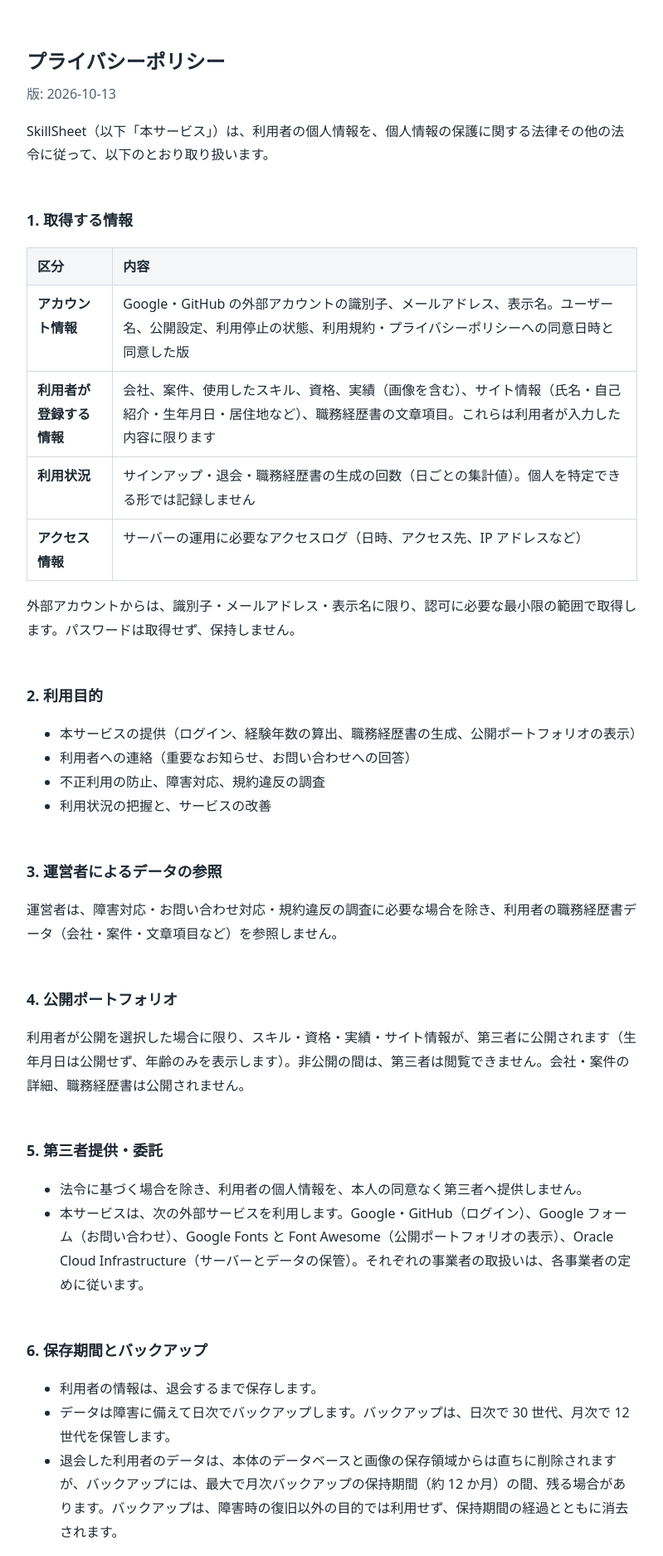
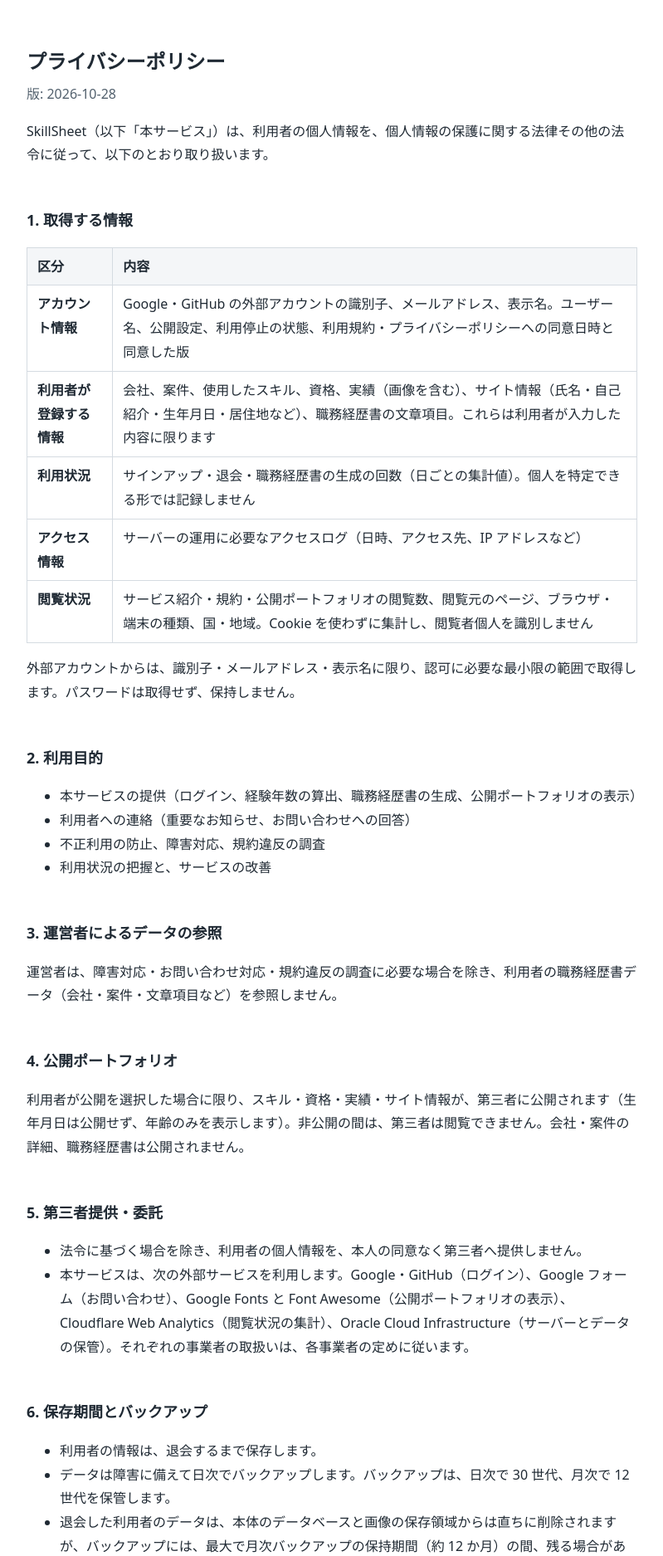
Before and after one commit to Seiya-Nakagawa/Portfolio, a Django app: page /privacy/ in a window 1280 px wide. Shown: the part 80-1955 px from the top of the page at 83% size, without its empty margins (144-943 px from the left). Run offline with Django 5.2, Linux system fonts and the light colour scheme.

Commit message:
feat: 集客の土台（OGP・sitemap・アクセス解析・公開ポートフォリオの導線）を整備する
- サービス紹介・規約・公開ポートフォリオに OGP・Twitter Card・canonical を出力し、共有用の画像を追加
- robots.txt・sitemap.xml を提供（公開ポートフォリオは列挙しない）
- Cloudflare Web Analytics を導入（トークン未設定時は出力しない）
- プライバシーポリシーを改定（2026-10-28 版。閲覧状況の集計を追記）
- 公開ポートフォリオのタイトル・ロゴに運営者の氏名が直書きされていた不具合を修正
- 公開ポートフォリオのフッターに「SkillSheet で作成」の導線を表示

Co-Authored-By: Claude Opus 5.5 <noreply@anthropic.com>
Claude-Session: https://claude.ai/code/session_01DMKMDSQC8KY2ujr6nsh88V

```diff
--- a/k8s/configmap.yaml
+++ b/k8s/configmap.yaml
@@ -17,3 +17,6 @@ data:
   CSRF_TRUSTED_ORIGINS: "https://skillsheet.technohonesty.com"
   # 流量制限の接続元 IP は、共有 Ingress が X-Forwarded-For の末尾に付与した値を用いる。
   TRUSTED_PROXY_COUNT: "1"
+  # Cloudflare Web Analytics の計測用トークン。ページに埋め込まれる公開値のため ConfigMap で管理する。
+  # 空の場合は計測用スクリプトを出力しない。
+  CLOUDFLARE_ANALYTICS_TOKEN: ""
--- a/webapp/config/urls.py
+++ b/webapp/config/urls.py
@@ -14,6 +14,8 @@ from portfolio import auth_views as portfolio_auth_views
 urlpatterns = [
     path("", views.index, name="index"),
     path("healthz", views.healthz, name="healthz"),
+    path("robots.txt", views.robots_txt, name="robots"),
+    path("sitemap.xml", views.sitemap_xml, name="sitemap"),
     # ユーザー別の公開ポートフォリオと読み取り専用 API（認証不要。公開中のユーザーのみ）
     path("u/<str:username>/", views.portfolio, name="portfolio"),
     path("u/<str:username>/api/skills", views.api_skills, name="api-skills"),
--- a/webapp/portfolio/context_processors.py
+++ b/webapp/portfolio/context_processors.py
@@ -5,5 +5,11 @@ def service(request):
     """全テンプレートで使うサービス共通の値。"""
     return {
         "service_name": settings.SERVICE_NAME,
+        "service_description": settings.SERVICE_DESCRIPTION,
         "contact_form_url": settings.CONTACT_FORM_URL,
+        "cloudflare_analytics_token": settings.CLOUDFLARE_ANALYTICS_TOKEN,
+        # OGP・canonical は絶対 URL を要するため、クエリ文字列を除いたページの URL と
+        # オリジンを渡す。
+        "site_origin": f"{request.scheme}://{request.get_host()}",
+        "canonical_url": request.build_absolute_uri(request.path),
     }
--- a/webapp/templates/legal/privacy.html
+++ b/webapp/templates/legal/privacy.html
@@ -1,5 +1,6 @@
 {% extends "service/base.html" %}
 {% block title %}プライバシーポリシー | {% endblock %}
+{% block share_meta %}{% with og_title="プライバシーポリシー | "|add:service_name %}{% include "partials/share_meta.html" with og_description=service_description %}{% endwith %}{% endblock %}
 {% block content %}
 <article class="legal">
   <h1>プライバシーポリシー</h1>
--- /dev/null
+++ b/webapp/templates/legal/privacy/2026-10-28.html
@@ -0,0 +1,56 @@
+<p>{{ service_name }}（以下「本サービス」）は、利用者の個人情報を、個人情報の保護に関する法律その他の法令に従って、以下のとおり取り扱います。</p>
+
+<h2>1. 取得する情報</h2>
+<table>
+  <thead><tr><th>区分</th><th>内容</th></tr></thead>
+  <tbody>
+    <tr><th scope="row">アカウント情報</th><td>Google・GitHub の外部アカウントの識別子、メールアドレス、表示名。ユーザー名、公開設定、利用停止の状態、利用規約・プライバシーポリシーへの同意日時と同意した版</td></tr>
+    <tr><th scope="row">利用者が登録する情報</th><td>会社、案件、使用したスキル、資格、実績（画像を含む）、サイト情報（氏名・自己紹介・生年月日・居住地など）、職務経歴書の文章項目。これらは利用者が入力した内容に限ります</td></tr>
+    <tr><th scope="row">利用状況</th><td>サインアップ・退会・職務経歴書の生成の回数（日ごとの集計値）。個人を特定できる形では記録しません</td></tr>
+    <tr><th scope="row">アクセス情報</th><td>サーバーの運用に必要なアクセスログ（日時、アクセス先、IP アドレスなど）</td></tr>
+    <tr><th scope="row">閲覧状況</th><td>サービス紹介・規約・公開ポートフォリオの閲覧数、閲覧元のページ、ブラウザ・端末の種類、国・地域。Cookie を使わずに集計し、閲覧者個人を識別しません</td></tr>
+  </tbody>
+</table>
+<p>外部アカウントからは、識別子・メールアドレス・表示名に限り、認可に必要な最小限の範囲で取得します。パスワードは取得せず、保持しません。</p>
+
+<h2>2. 利用目的</h2>
+<ul>
+  <li>本サービスの提供（ログイン、経験年数の算出、職務経歴書の生成、公開ポートフォリオの表示）</li>
+  <li>利用者への連絡（重要なお知らせ、お問い合わせへの回答）</li>
+  <li>不正利用の防止、障害対応、規約違反の調査</li>
+  <li>利用状況の把握と、サービスの改善</li>
+</ul>
+
+<h2>3. 運営者によるデータの参照</h2>
+<p>運営者は、障害対応・お問い合わせ対応・規約違反の調査に必要な場合を除き、利用者の職務経歴書データ（会社・案件・文章項目など）を参照しません。</p>
+
+<h2>4. 公開ポートフォリオ</h2>
+<p>利用者が公開を選択した場合に限り、スキル・資格・実績・サイト情報が、第三者に公開されます（生年月日は公開せず、年齢のみを表示します）。非公開の間は、第三者は閲覧できません。会社・案件の詳細、職務経歴書は公開されません。</p>
+
+<h2>5. 第三者提供・委託</h2>
+<ul>
+  <li>法令に基づく場合を除き、利用者の個人情報を、本人の同意なく第三者へ提供しません。</li>
+  <li>本サービスは、次の外部サービスを利用します。Google・GitHub（ログイン）、Google フォーム（お問い合わせ）、Google Fonts と Font Awesome（公開ポートフォリオの表示）、Cloudflare Web Analytics（閲覧状況の集計）、Oracle Cloud Infrastructure（サーバーとデータの保管）。それぞれの事業者の取扱いは、各事業者の定めに従います。</li>
+</ul>
+
+<h2>6. 保存期間とバックアップ</h2>
+<ul>
+  <li>利用者の情報は、退会するまで保存します。</li>
+  <li>データは障害に備えて日次でバックアップします。バックアップは、日次で 30 世代、月次で 12 世代を保管します。</li>
+  <li>退会した利用者のデータは、本体のデータベースと画像の保存領域からは直ちに削除されますが、バックアップには、最大で月次バックアップの保持期間（約 12 か月）の間、残る場合があります。バックアップは、障害時の復旧以外の目的では利用せず、保持期間の経過とともに消去されます。</li>
+</ul>
+
+<h2>7. Cookie</h2>
+<p>ログイン状態の維持と、不正なリクエストの防止のため、必要最小限の Cookie（セッション、CSRF 対策）を使用します。広告や行動の追跡を目的とした Cookie は使用しません。閲覧状況の集計（Cloudflare Web Analytics）にも Cookie は使用しません。</p>
+
+<h2>8. 開示・訂正・削除</h2>
+<p>利用者は、登録した情報を、本サービスの画面からいつでも確認・訂正できます。アカウント画面から退会すると、登録した情報とアップロードした画像を削除できます。その他の開示・訂正・削除の請求は、お問い合わせフォームからご連絡ください。</p>
+
+<h2>9. 安全管理</h2>
+<p>通信は HTTPS で暗号化します。利用者ごとにデータを分離し、他の利用者のデータを参照できないようにしています。ログには、メールアドレスや職務経歴書の内容などの個人情報を出力しません。</p>
+
+<h2>10. 変更</h2>
+<p>本ポリシーを変更する場合は、本サービス上に掲示し、重要な変更の場合は再度同意をお願いします。</p>
+
+<h2>11. お問い合わせ</h2>
+<p>個人情報の取扱いに関するお問い合わせは、本サービスに掲載するお問い合わせフォームから受け付けます。</p>
--- a/webapp/templates/legal/terms.html
+++ b/webapp/templates/legal/terms.html
@@ -1,5 +1,6 @@
 {% extends "service/base.html" %}
 {% block title %}利用規約 | {% endblock %}
+{% block share_meta %}{% with og_title="利用規約 | "|add:service_name %}{% include "partials/share_meta.html" with og_description=service_description %}{% endwith %}{% endblock %}
 {% block content %}
 <article class="legal">
   <h1>利用規約</h1>
--- /dev/null
+++ b/webapp/templates/partials/analytics.html
@@ -0,0 +1 @@
+{% if cloudflare_analytics_token %}<script defer src="https://static.cloudflareinsights.com/beacon.min.js" data-cf-beacon='{"token": "{{ cloudflare_analytics_token }}"}'></script>{% endif %}
--- /dev/null
+++ b/webapp/templates/partials/share_meta.html
@@ -0,0 +1,11 @@
+{% load static %}<link rel="canonical" href="{{ canonical_url }}" />
+    <meta property="og:type" content="{{ og_type|default:'website' }}" />
+    <meta property="og:site_name" content="{{ service_name }}" />
+    <meta property="og:title" content="{{ og_title }}" />
+    <meta property="og:description" content="{{ og_description }}" />
+    <meta property="og:url" content="{{ canonical_url }}" />
+    <meta property="og:image" content="{{ site_origin }}{% static 'img/ogp.png' %}" />
+    <meta property="og:image:width" content="1200" />
+    <meta property="og:image:height" content="630" />
+    <meta property="og:locale" content="ja_JP" />
+    <meta name="twitter:card" content="summary_large_image" />
--- a/webapp/templates/service/base.html
+++ b/webapp/templates/service/base.html
@@ -4,7 +4,8 @@
     <meta charset="UTF-8" />
     <meta name="viewport" content="width=device-width, initial-scale=1.0" />
     <title>{% block title %}{% endblock %}{{ service_name }}</title>
-    <meta name="description" content="{% block description %}実績を登録するだけで、経験年数の自動算出と職務経歴書の PDF 出力、公開ポートフォリオまで。{% endblock %}" />
+    <meta name="description" content="{{ service_description }}" />
+    {% block share_meta %}{% include "partials/share_meta.html" with og_title=service_name og_description=service_description %}{% endblock %}
     <link rel="stylesheet" href="{% static 'css/service.css' %}" />
   </head>
   <body>
@@ -20,5 +21,6 @@
     </header>
     <main class="service-main">{% block content %}{% endblock %}</main>
     {% include "service/footer.html" %}
+    {% include "partials/analytics.html" %}
   </body>
 </html>
--- /dev/null
+++ b/webapp/templates/sitemap.xml
@@ -0,0 +1,4 @@
+<?xml version="1.0" encoding="UTF-8"?>
+<urlset xmlns="http://www.sitemaps.org/schemas/sitemap/0.9">
+{% for url in urls %}  <url><loc>{{ url }}</loc></url>
+{% endfor %}</urlset>
```
Also changed, not shown: docs/01.requirements/REQUIREMENTS.md (+4 -0 lines), docs/02.design/DESIGN.md (+28 -2 lines), webapp/config/settings/base.py (+7 -1 lines), webapp/portfolio/tests/test_share_meta.py (added, +129 -0 lines), webapp/portfolio/views.py (+42 -2 lines), webapp/templates/index.html (+6 -3 lines), webapp/README.md, webapp/static/img/ogp.png (added).
